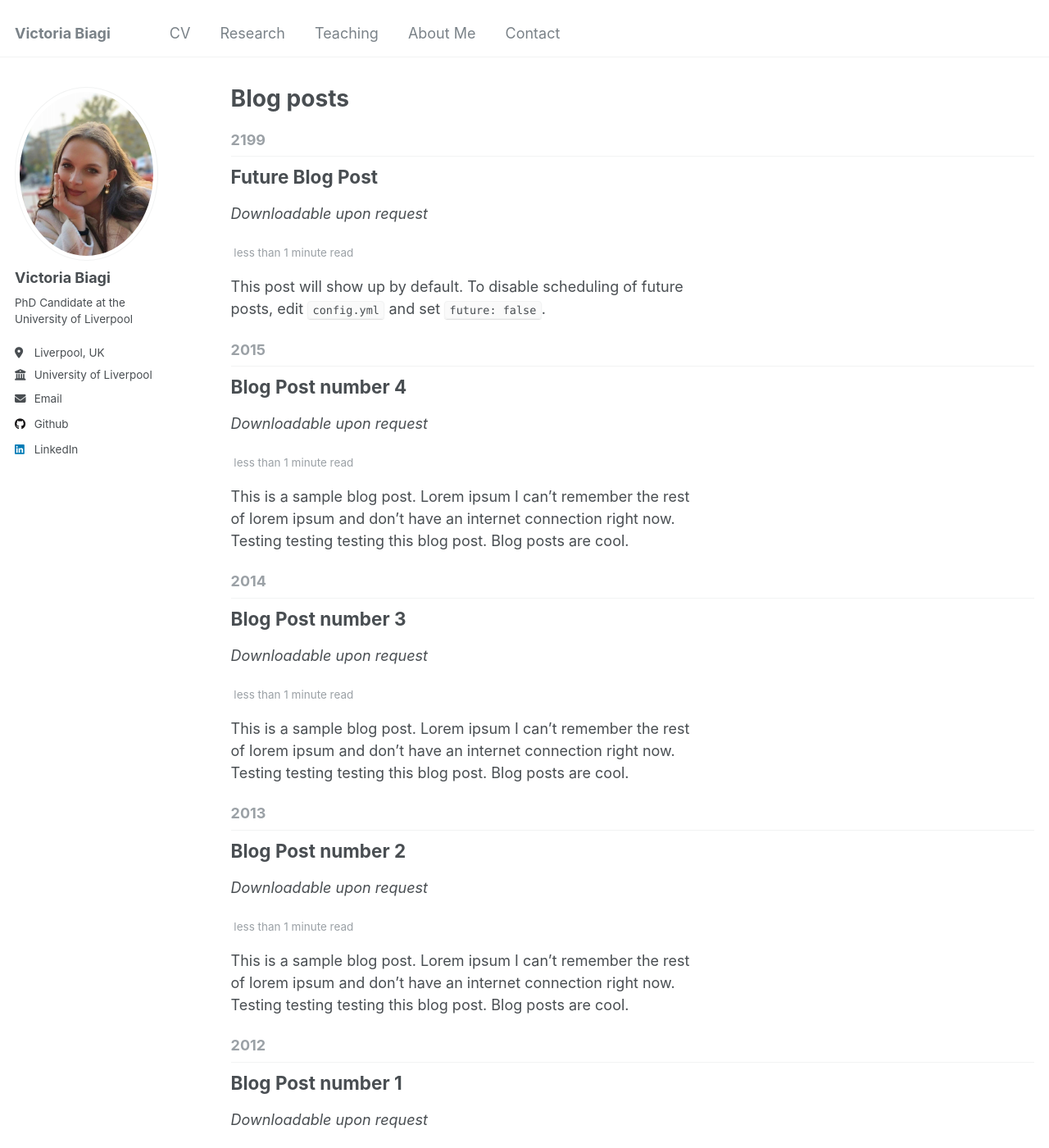
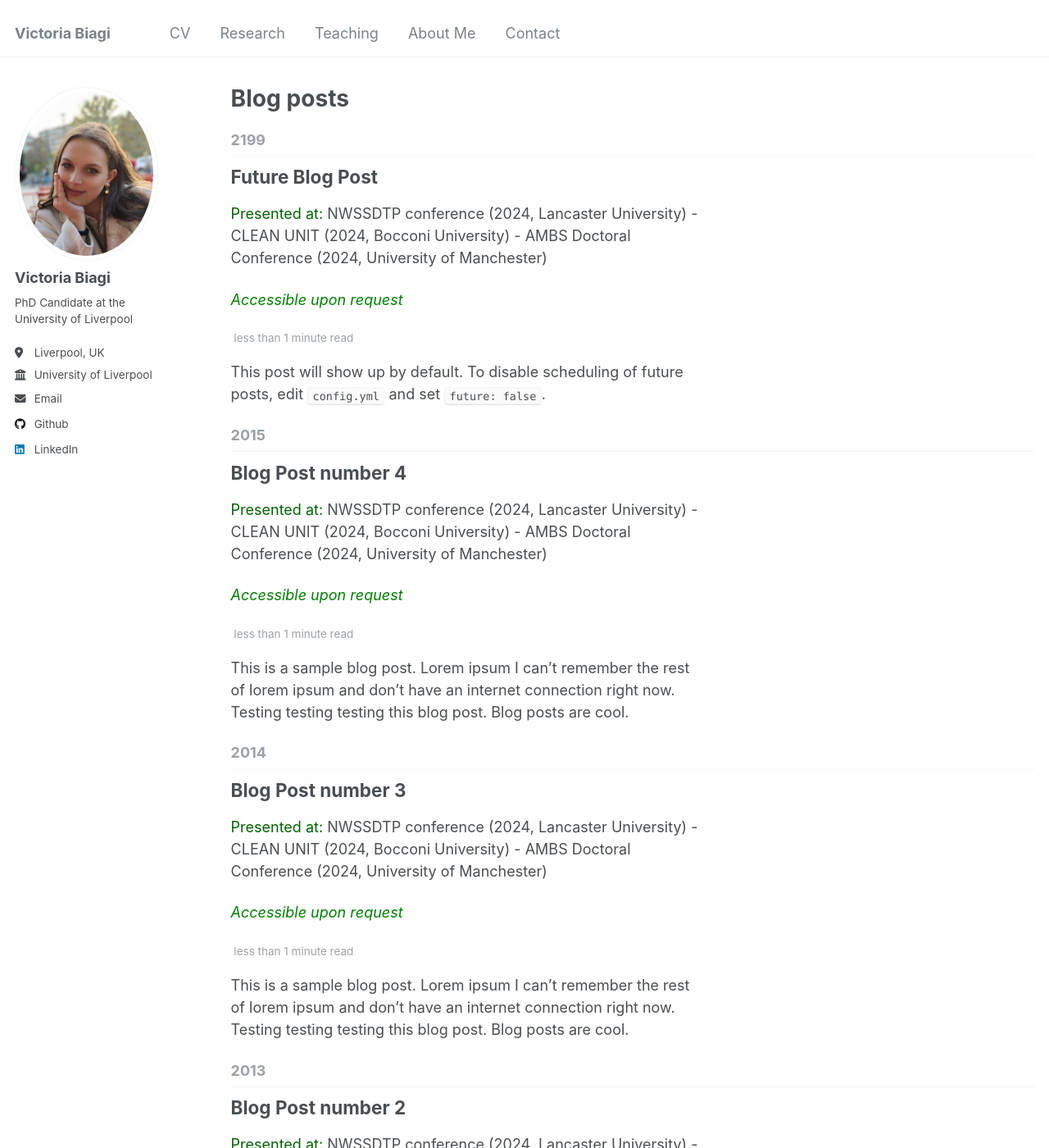
Before and after one commit to victoriabiagi/victoriabiagi.github.io, a Jekyll site: the page built from _pages/year-archive.html, in a window 1280 px wide and 1400 px high. Shown: the whole window at 82% size. Built offline with Jekyll 4.4.1, drawn with Linux system fonts in a browser that asks for light colours; some of the changed text lies outside the part shown.

Commit message:
Update archive-single.html

```diff
--- a/_includes/archive-single.html
+++ b/_includes/archive-single.html
@@ -30,7 +30,10 @@
   {{ title }}
 </h2>
 
-    <p style="font-style: italic;">Downloadable upon request</p>
+<p>
+  <span style="color: darkgreen;">Presented at:</span> NWSSDTP conference (2024, Lancaster University) - CLEAN UNIT (2024, Bocconi University) - AMBS Doctoral Conference (2024, University of Manchester)
+</p>
+        <p style="font-style: italic; color: green;">Accessible upon request</p>
 
     {% if post.read_time %}
       <p class="page__meta"><i class="fa fa-clock-o" aria-hidden="true"></i> {% include read-time.html %}</p>
```
